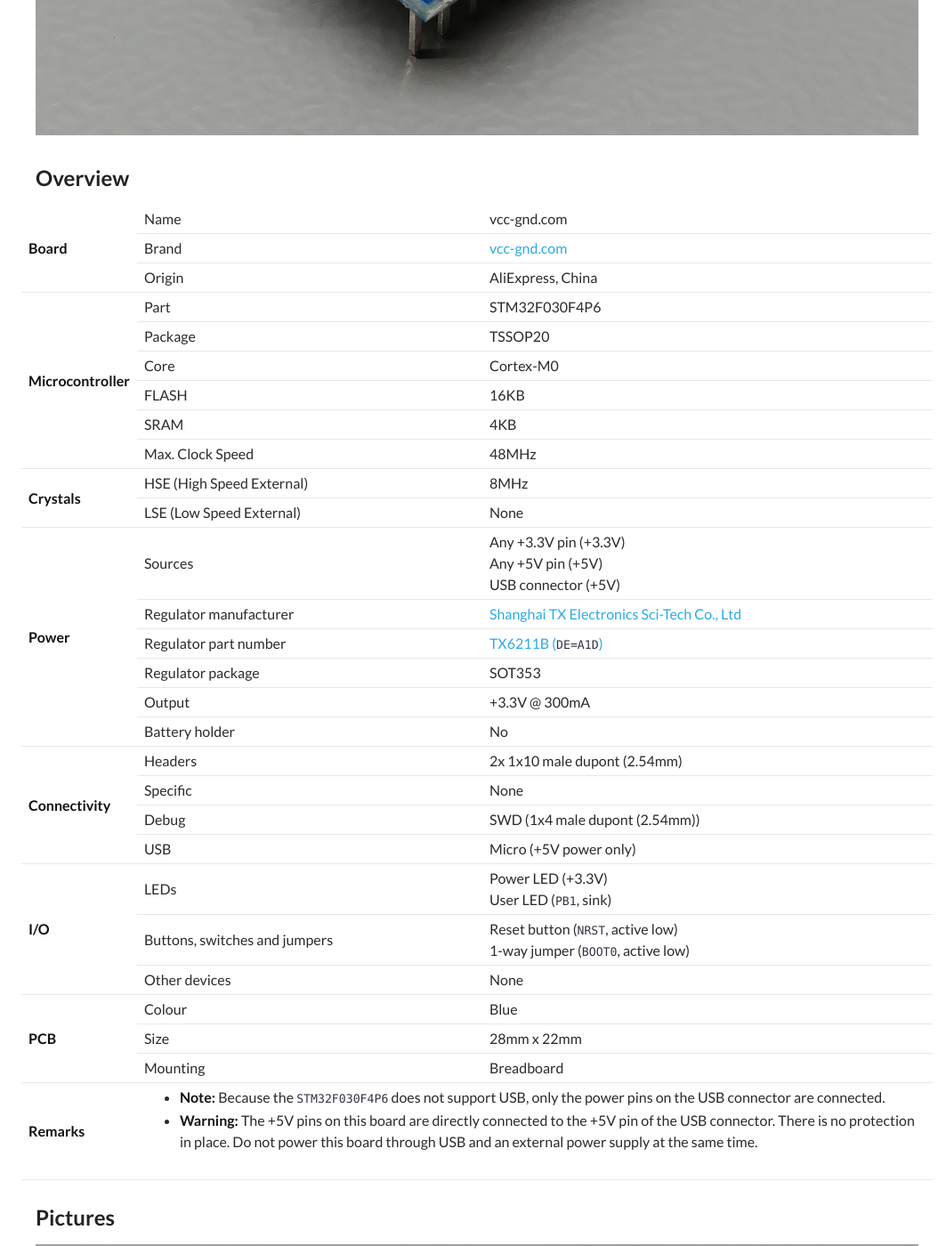
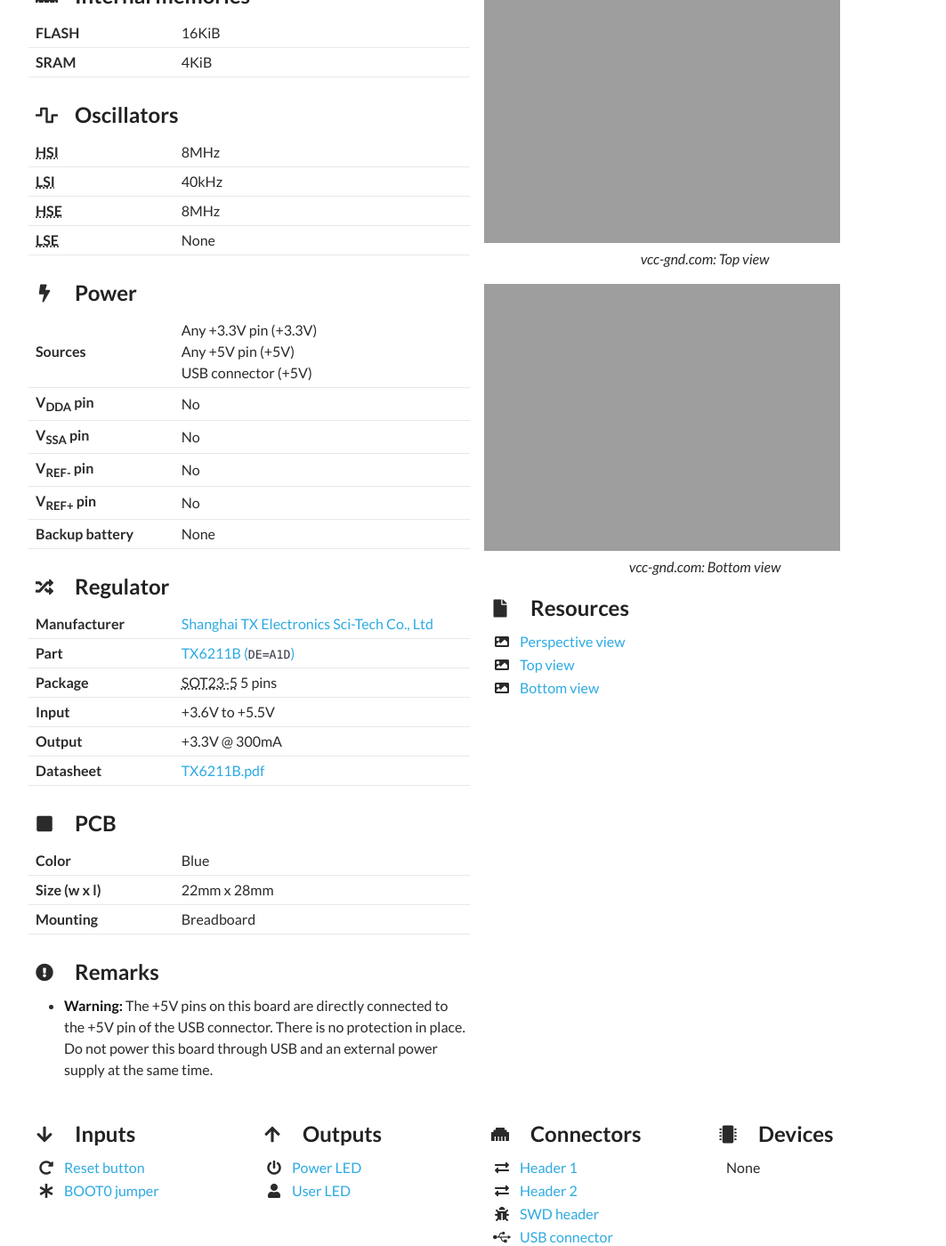
Before and after one commit to STM32-base/STM32-base.github.io, a Jekyll site: the page built from boards/STM32F030F4P6-VCC-GND.md, in a window 1280 px wide and 1400 px high, scrolled down 719 px. Shown: the whole window at 89% size, without its empty margins (104-1167 px from the left). Built offline with Jekyll 4.4.1, drawn with Linux system fonts in a browser that asks for light colours; our own code applies the rules of GitHub Pages for plain Markdown files; comment, search, counter and statistics services are not loaded; some of the changed text lies outside the part shown.

Commit message:
Convert STM32F030F4P6 vcc-gnd.com board page

```diff
--- /dev/null
+++ b/_data/boards/STM32F030F4P6-VCC-GND.json
@@ -0,0 +1,210 @@
+{
+    "board": {
+        "brand": {
+            "name": "vcc-gnd",
+            "url": "http://www.vcc-gnd.com/"
+        },
+        "part": {
+            "name": "vcc-gnd.com",
+            "marking": null,
+            "url": null
+        },
+        "origin": "China"
+    },
+    "microcontroller": "STM32F030F4P6",
+    "oscillators": {
+        "hse": 8,
+        "lse": null
+    },
+    "power": {
+        "sources": [
+            { "name": "Any +3.3V pin", "voltage": 3.3 },
+            { "name": "Any +5V pin", "voltage": 5 },
+            { "name": "USB connector", "voltage": 5 }
+        ],
+        "analog": {
+            "vdda": false,
+            "vssa": false,
+            "vrefNegative": false,
+            "vrefPositive": false
+        },
+        "battery": {
+            "attachment": "none",
+            "size": null
+        }
+    },
+    "regulator": "TX6211B-SOT23-5",
+    "pcb": {
+        "color": "blue",
+        "size": { "length": 28, "width": 22 },
+        "mounting": "Breadboard"
+    },
+    "remarks": [
+        { "type": "warning", "content": "The +5V pins on this board are directly connected to the +5V pin of the USB connector. There is no protection in place. Do not power this board through USB and an external power supply at the same time." }
+    ],
+    "resources": [
+        {
+            "name": "Perspective view",
+            "type": "picture",
+            "file": "STM32F030F4P6_vcc-gnd.com-1.jpg"
+        },
+        {
+            "name": "Top view",
+            "type": "picture",
+            "file": "STM32F030F4P6_vcc-gnd.com-2.jpg"
+        },
+        {
+            "name": "Bottom view",
+            "type": "picture",
+            "file": "STM32F030F4P6_vcc-gnd.com-3.jpg"
+        }
+    ],
+    "inputs": [
+        {
+            "name": "Reset button",
+            "identifiers": {
+                "name": null,
+                "reference": null
+            },
+            "function": "reset",
+            "type": "button",
+            "to": "NRST",
+            "mode": "Active low"
+        },
+        {
+            "name": "BOOT0 jumper",
+            "identifiers": {
+                "name": "BOOT0",
+                "reference": null
+            },
+            "function": "boot",
+            "type": "1-way jumper",
+            "to": "BOOT0",
+            "mode": "Active low"
+        }
+    ],
+    "outputs": [
+        {
+            "name": "Power LED",
+            "identifiers": {
+                "name": null,
+                "reference": null
+            },
+            "function": "power",
+            "type": "LED",
+            "to": "+3.3V rail",
+            "mode": null
+        },
+        {
+            "name": "User LED",
+            "identifiers": {
+                "name": null,
+                "reference": null
+            },
+            "function": "user",
+            "type": "LED",
+            "to": "PB1",
+            "mode": "Sink"
+        }
+    ],
+    "connectors": [
+        {
+            "name": "Header 1",
+            "identifiers": {
+                "name": null,
+                "reference": null
+            },
+            "function": "header",
+            "footprint": false,
+            "type": {
+                "name": "pin header",
+                "gender": "male",
+                "pitch": 2.54,
+                "size": { "length": 10, "width": 1 }
+            },
+            "pins": [
+                { "number": 1,  "name": "3.3", "function": null, "to": "+3.3V rail" },
+                { "number": 2,  "name": "5V",  "function": null, "to": "+5V rail" },
+                { "number": 3,  "name": "G",   "function": null, "to": "Ground plane" },
+                { "number": 4,  "name": "A14", "function": null, "to": "PA14" },
+                { "number": 5,  "name": "A13", "function": null, "to": "PA13" },
+                { "number": 6,  "name": "A10", "function": null, "to": "PA10" },
+                { "number": 7,  "name": "PA9", "function": null, "to": "PA9" },
+                { "number": 8,  "name": "PB1", "function": null, "to": "PB1" },
+                { "number": 9,  "name": "G",   "function": null, "to": "Ground plane" },
+                { "number": 10, "name": "G",   "function": null, "to": "Ground plane" }
+            ]
+        },
+        {
+            "name": "Header 2",
+            "identifiers": {
+                "name": null,
+                "reference": null
+            },
+            "function": "header",
+            "footprint": false,
+            "type": {
+                "name": "pin header",
+                "gender": "male",
+                "pitch": 2.54,
+                "size": { "length": 10, "width": 1 }
+            },
+            "pins": [
+                { "number": 1,  "name": "A7", "function": null, "to": "PA7" },
+                { "number": 2,  "name": "A6", "function": null, "to": "PA6" },
+                { "number": 3,  "name": "A5", "function": null, "to": "PA5" },
+                { "number": 4,  "name": "A4", "function": null, "to": "PA4" },
+                { "number": 5,  "name": "A3", "function": null, "to": "PA3" },
+                { "number": 6,  "name": "A2", "function": null, "to": "PA2" },
+                { "number": 7,  "name": "A1", "function": null, "to": "PA1" },
+                { "number": 8,  "name": "A0", "function": null, "to": "PA0" },
+                { "number": 9,  "name": "F1", "function": null, "to": "PF1" },
+                { "number": 10, "name": "F0", "function": null, "to": "PF0" }
+            ]
+        },
+        {
+            "name": "SWD header",
+            "identifiers": {
+                "name": null,
+                "reference": null
+            },
+            "function": "debug",
+            "footprint": false,
+            "type": {
+                "name": "pin header",
+                "gender": "male",
+                "pitch": 2.54,
+                "size": { "length": 4, "width": 1 }
+            },
+            "pins": [
+                { "number": 1, "name": "V", "function": "VCC",   "to": "+3.3V rail" },
+                { "number": 2, "name": "D", "function": "SWDIO", "to": "PA13" },
+                { "number": 3, "name": "C", "function": "SWCLK", "to": "PA14" },
+                { "number": 4, "name": "G", "function": "GND",   "to": "Ground plane" }
+            ]
+        },
+        {
+            "name": "USB connector",
+            "identifiers": {
+                "name": null,
+                "reference": null
+            },
+            "function": "usb",
+            "footprint": false,
+            "type": {
+                "name": "USB Micro",
+                "gender": null,
+                "pitch": null,
+                "size": null
+            },
+            "pins": [
+                { "number": 1, "name": null, "function": "VCC", "to": "+3.3V rail" },
+                { "number": 2, "name": null, "function": "D-",  "to": null },
+                { "number": 3, "name": null, "function": "D+",  "to": null },
+                { "number": 4, "name": null, "function": "ID",  "to": "Ground plane" },
+                { "number": 5, "name": null, "function": "GND", "to": "Ground plane" }
+            ]
+        }
+    ],
+    "devices": []
+}
--- a/boards/STM32F030F4P6-VCC-GND.md
+++ b/boards/STM32F030F4P6-VCC-GND.md
@@ -2,192 +2,7 @@
 title: "STM32F030F4P6 - vcc-gnd.com"
 ---
 
-# {{ page.title }}
+{% assign filename = page.name | split: "." | first %}
+{% assign board = site.data.boards[filename] %}
 
-![STM32F030F4P6 vcc-gnd.com]({{ site.url }}/assets/img/boards/STM32F030F4P6_vcc-gnd.com-1.jpg)
-
-## Overview
-
-<table>
-    <tr>
-        <td rowspan="3"><b>Board</b></td>
-        <td>Name</td>
-        <td>vcc-gnd.com</td>
-    </tr>
-    <tr>
-        <td>Brand</td>
-        <td><a href="https://vcc-gnd.world.taobao.com/">vcc-gnd.com</a></td>
-    </tr>
-    <tr>
-        <td>Origin</td>
-        <td>AliExpress, China</td>
-    </tr>
-    <tr>
-        <td rowspan="6"><b>Microcontroller</b></td>
-        <td>Part</td>
-        <td>STM32F030F4P6</td>
-    </tr>
-    <tr>
-        <td>Package</td>
-        <td>TSSOP20</td>
-    </tr>
-    <tr>
-        <td>Core</td>
-        <td>Cortex-M0</td>
-    </tr>
-    <tr>
-        <td>FLASH</td>
-        <td>16KB</td>
-    </tr>
-    <tr>
-        <td>SRAM</td>
-        <td>4KB</td>
-    </tr>
-    <tr>
-        <td>Max. Clock Speed</td>
-        <td>48MHz</td>
-    </tr>
-    <tr>
-        <td rowspan="2"><b>Crystals</b></td>
-        <td>HSE (High Speed External)</td>
-        <td>8MHz</td>
-    </tr>
-    <tr>
-        <td>LSE (Low Speed External)</td>
-        <td>None</td>
-    </tr>
-    <tr>
-        <td rowspan="6"><b>Power</b></td>
-        <td>Sources</td>
-        <td>Any +3.3V pin (+3.3V)<br>Any +5V pin (+5V)<br>USB connector (+5V)</td>
-    </tr>
-    <tr>
-        <td>Regulator manufacturer</td>
-        <td><a href="http://txsemi.com/">Shanghai TX Electronics Sci-Tech Co., Ltd</a></td>
-    </tr>
-    <tr>
-        <td>Regulator part number</td>
-        <td><a href="http://www.txsemi.com/Upload/TX6211B_V12-11264794020.pdf">TX6211B (<code>DE=A1D</code>)</a></td>
-    </tr>
-    <tr>
-        <td>Regulator package</td>
-        <td>SOT353</td>
-    </tr>
-    <tr>
-        <td>Output</td>
-        <td>+3.3V @ 300mA</td>
-    </tr>
-    <tr>
-        <td>Battery holder</td>
-        <td>No</td>
-    </tr>
-    <tr>
-        <td rowspan="4"><b>Connectivity</b></td>
-        <td>Headers</td>
-        <td>2x 1x10 male dupont (2.54mm)</td>
-    </tr>
-    <tr>
-        <td>Specific</td>
-        <td>None</td>
-    </tr>
-    <tr>
-        <td>Debug</td>
-        <td>SWD (1x4 male dupont (2.54mm))</td>
-    </tr>
-    <tr>
-        <td>USB</td>
-        <td>Micro (+5V power only)</td>
-    </tr>
-    <tr>
-        <td rowspan="3"><b>I/O</b></td>
-        <td>LEDs</td>
-        <td>Power LED (+3.3V)<br>User LED (<code>PB1</code>, sink)</td>
-    </tr>
-    <tr>
-        <td>Buttons, switches and jumpers</td>
-        <td>Reset button (<code>NRST</code>, active low)<br>1-way jumper (<code>BOOT0</code>, active low)</td>
-    </tr>
-    <tr>
-        <td>Other devices</td>
-        <td>None</td>
-    </tr>
-    <tr>
-        <td rowspan="3"><b>PCB</b></td>
-        <td>Colour</td>
-        <td>Blue</td>
-    </tr>
-    <tr>
-        <td>Size</td>
-        <td>28mm x 22mm</td>
-    </tr>
-    <tr>
-        <td>Mounting</td>
-        <td>Breadboard</td>
-    </tr>
-    <tr>
-        <td><b>Remarks</b></td>
-        <td colspan="2">
-            <ul>
-                <li><b>Note:</b> Because the <code>STM32F030F4P6</code> does not support USB, only the power pins on the USB connector are connected.</li>
-                <li><b>Warning:</b> The +5V pins on this board are directly connected to the +5V pin of the USB connector. There is no protection in place. Do not power this board through USB and an external power supply at the same time.</li>
-            </ul>
-        </td>
-    </tr>
-</table>
-
-## Pictures
-
-![STM32F030F4P6 vcc-gnd.com]({{ site.url }}/assets/img/boards/STM32F030F4P6_vcc-gnd.com-1.jpg)
-
-![STM32F030F4P6 vcc-gnd.com Top view]({{ site.url }}/assets/img/boards/STM32F030F4P6_vcc-gnd.com-2.jpg)
-
-![STM32F030F4P6 vcc-gnd.com Bottom view]({{ site.url }}/assets/img/boards/STM32F030F4P6_vcc-gnd.com-3.jpg)
-
-## Header 1
-
-| Pin   | Connected to |
-| ----- | ------------ |
-| 3.3   | +3.3V rail   |
-| 5V    | +5V rail     |
-| G     | Ground plane |
-| A14   | PA14         |
-| A13   | PA13         |
-| A10   | PA10         |
-| A9    | PA9          |
-| B1    | PB1          |
-| G     | Ground plane |
-| G     | Ground plane |
-
-## Header 2
-
-| Pin   | Connected to |
-| ----- | ------------ |
-| A7    | PA7          |
-| A6    | PA6          |
-| A5    | PA5          |
-| A4    | PA4          |
-| A3    | PA3          |
-| A2    | PA2          |
-| A1    | PA1          |
-| A0    | PA0          |
-| F1    | PF1          |
-| F0    | PF0          |
-
-## USB
-
-| Pin   | Connected to |
-| ----- | ------------ |
-| VCC   | +5V rail     |
-| D-    | N.C.         |
-| D+    | N.C.         |
-| ID    | N.C.         |
-| GND   | Ground plane |
-
-## SWD
-
-| Pin   | Connected to |
-| ----- | ------------ |
-| G     | Ground plane |
-| C     | PA14         |
-| D     | PA13         |
-| V     | +3.3V rail   |
+{% include board-content.html data=board %}
```
